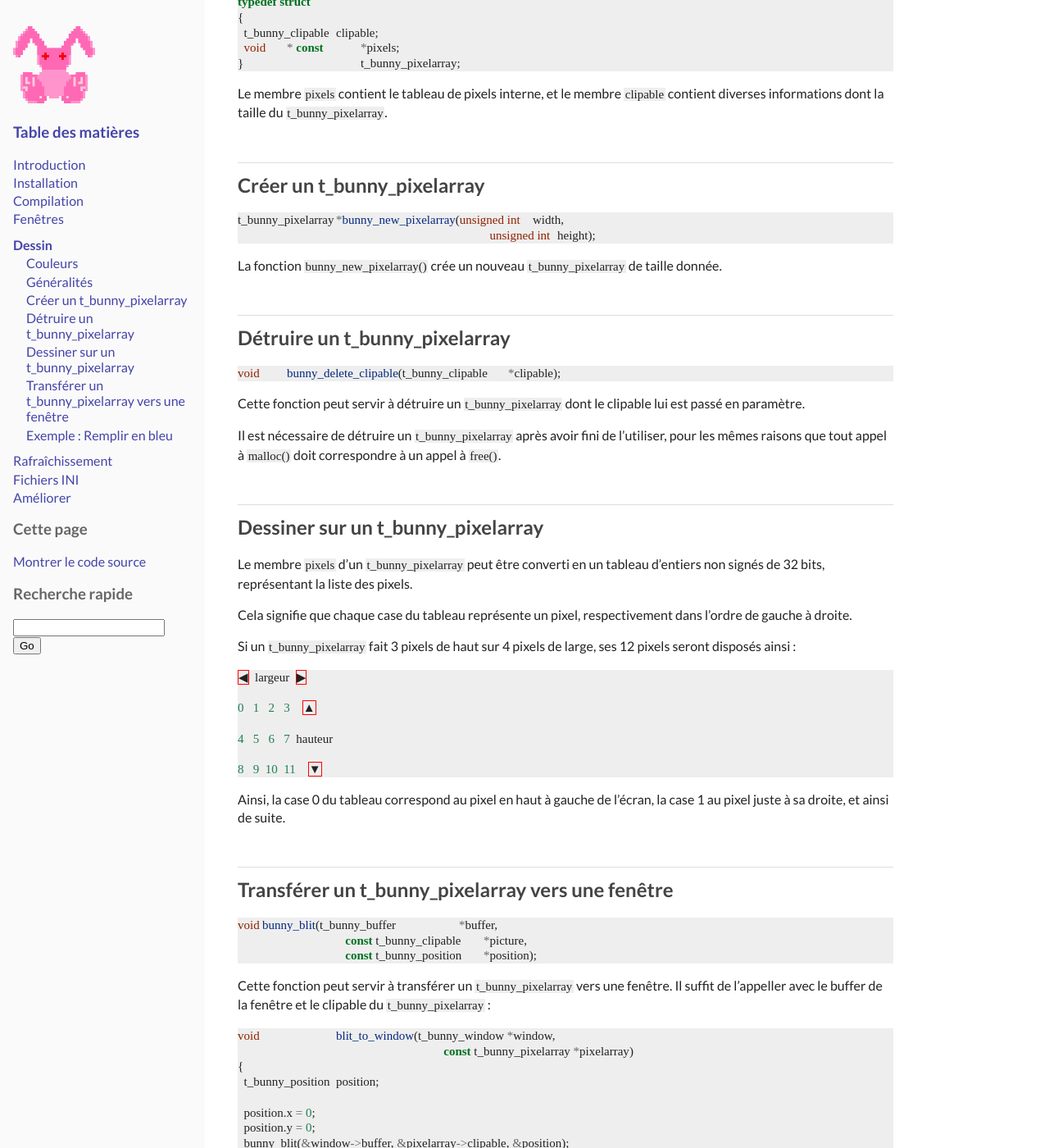
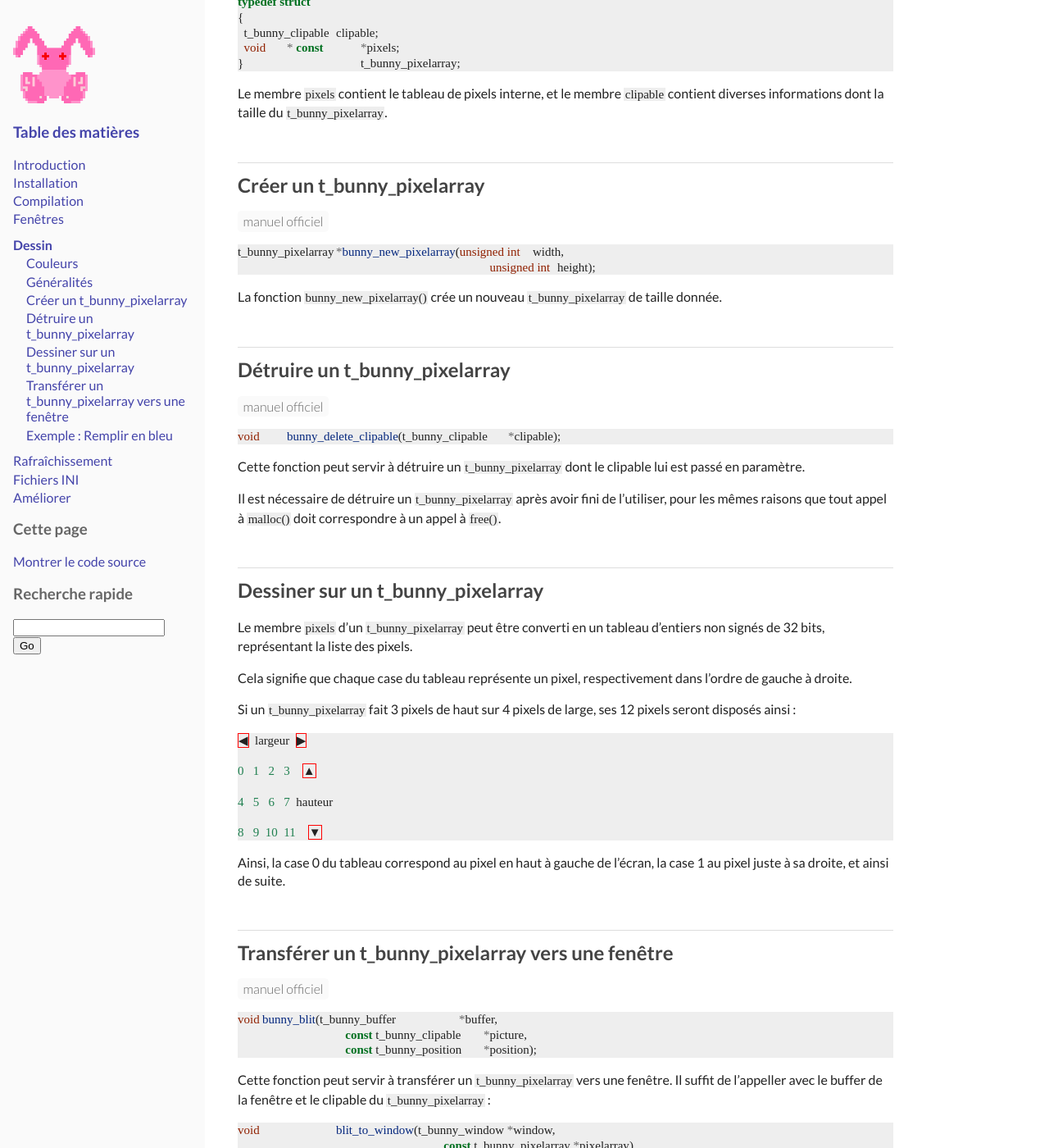
Before and after one commit to motet-a/liblapin-tutorial, a Sphinx documentation site: the page built from source/drawing.md, in a window 1280 px wide and 1400 px high, scrolled down 1351 px. Shown: the whole window at 82% size. Built offline with Sphinx 7.4.7, drawn with Linux system fonts in a browser that asks for light colours; some web fonts are replaced.

Commit message:
Added links to the official manual in drawing.md

````diff
--- a/source/drawing.md
+++ b/source/drawing.md
@@ -84,6 +84,8 @@ et le membre `clipable` contient diverses informations dont la taille du
 
 ## Créer un t_bunny_pixelarray ##
 
+[manuel officiel][o new_pixelarray]
+
 ```c
 t_bunny_pixelarray	*bunny_new_pixelarray(unsigned int	width,
 										  unsigned int	height);
@@ -93,6 +95,8 @@ La fonction `bunny_new_pixelarray()` crée un nouveau `t_bunny_pixelarray`
 de taille donnée.
 
 ## Détruire un t_bunny_pixelarray ##
+
+[manuel officiel][o delete_clipable]
 
 ```c
 void		bunny_delete_clipable(t_bunny_clipable	*clipable);
@@ -129,6 +133,8 @@ Ainsi, la case 0 du tableau correspond au pixel en haut
 et ainsi de suite.
 
 ## Transférer un t_bunny_pixelarray vers une fenêtre ##
+
+[manuel officiel][o blit]
 
 ```c
 void	bunny_blit(t_bunny_buffer			*buffer,
````
Also changed, not shown: other parts of source/drawing.md (+3 -0 lines).
